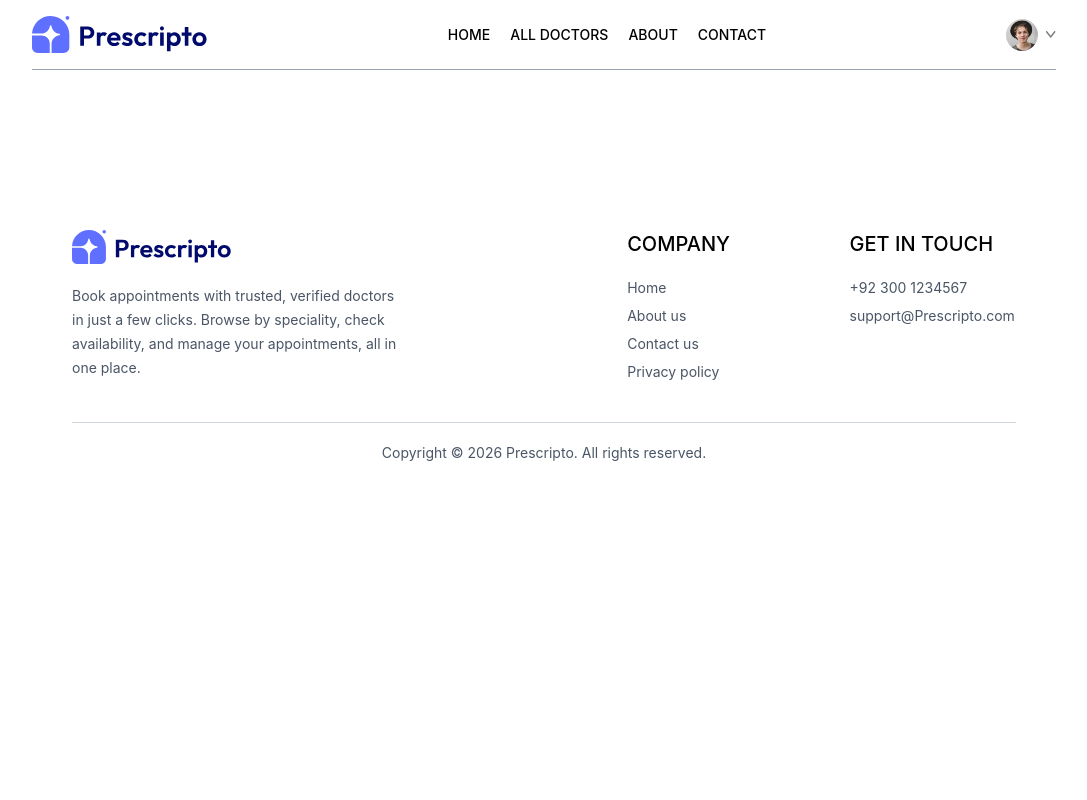
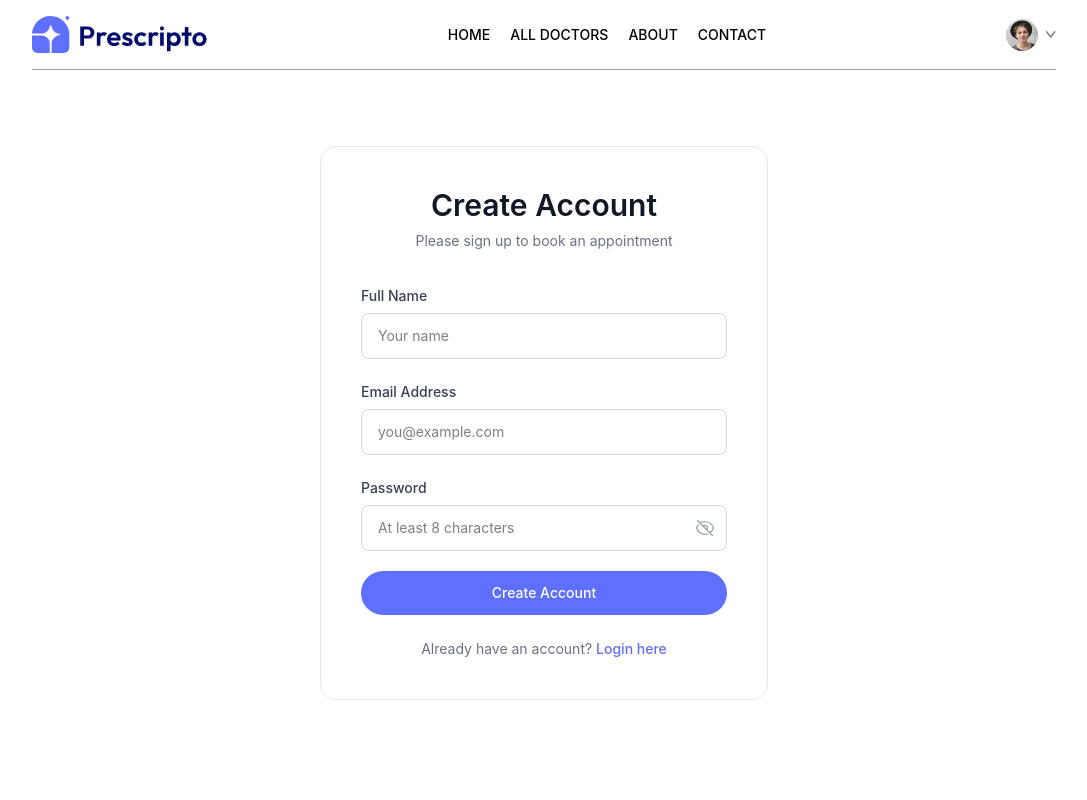
Before and after one commit to CodeWithNouman99/doctor-appointment-system-MERN-, a React (Vite) app in the folder Frontend/: page /login in a window 1280 px wide. Shown: the top 800 px of the page, without its empty margins (96-1183 px from the left). Built offline with nearby package versions, Linux system fonts and the light colour scheme.

Commit message:
Add Login page with validation

```diff
--- a/Frontend/src/pages/Login.jsx
+++ b/Frontend/src/pages/Login.jsx
@@ -1,11 +1,177 @@
-import React from 'react'
+import React, { useState } from "react";
+
+const initialForm = {
+  name: "",
+  email: "",
+  password: "",
+};
+
+const EyeIcon = ({ open }) => (
+  <svg
+    xmlns="http://www.w3.org/2000/svg"
+    fill="none"
+    viewBox="0 0 24 24"
+    strokeWidth={1.5}
+    stroke="currentColor"
+    className="w-5 h-5"
+  >
+    {open ? (
+      <>
+        <path
+          strokeLinecap="round"
+          strokeLinejoin="round"
+          d="M2.036 12.322a1.012 1.012 0 0 1 0-.639C3.423 7.51 7.36 4.5 12 4.5c4.638 0 8.573 3.007 9.963 7.178.07.207.07.431 0 .639C20.577 16.49 16.64 19.5 12 19.5c-4.638 0-8.573-3.007-9.963-7.178Z"
+        />
+        <path
+          strokeLinecap="round"
+          strokeLinejoin="round"
+          d="M15 12a3 3 0 1 1-6 0 3 3 0 0 1 6 0Z"
+        />
+      </>
+    ) : (
+      <path
+        strokeLinecap="round"
+        strokeLinejoin="round"
+        d="M3.98 8.223A10.477 10.477 0 0 0 1.934 12c1.292 4.338 5.31 7.5 10.066 7.5.993 0 1.953-.138 2.863-.395M6.228 6.228A10.45 10.45 0 0 1 12 4.5c4.756 0 8.773 3.162 10.065 7.5a10.523 10.523 0 0 1-4.293 5.774M6.228 6.228 3 3m3.228 3.228 3.65 3.65m7.894 7.894L21 21m-3.228-3.228-3.65-3.65m0 0a3 3 0 1 0-4.243-4.243m4.243 4.243L9.88 9.88"
+      />
+    )}
+  </svg>
+);
 
 const Login = () => {
+  const [mode, setMode] = useState("Sign Up");
+  const [form, setForm] = useState(initialForm);
+  const [errors, setErrors] = useState({});
+  const [showPassword, setShowPassword] = useState(false);
+
+  const isSignUp = mode === "Sign Up";
+
+  const handleChange = (e) => {
+    setForm({ ...form, [e.target.name]: e.target.value });
+    setErrors({ ...errors, [e.target.name]: "" });
+  };
+
+  const toggleMode = () => {
+    setMode(isSignUp ? "Login" : "Sign Up");
+    setErrors({});
+  };
+
+  const validate = () => {
+    const newErrors = {};
+    if (isSignUp && !form.name.trim()) newErrors.name = "Full name is required";
+    if (!/^\S+@\S+\.\S+$/.test(form.email)) newErrors.email = "Enter a valid email";
+    if (form.password.length < 8)
+      newErrors.password = "Password must be at least 8 characters";
+    return newErrors;
+  };
+
+  const handleSubmit = (e) => {
+    e.preventDefault();
+    const newErrors = validate();
+    if (Object.keys(newErrors).length > 0) {
+      setErrors(newErrors);
+      return;
+    }
+
+    console.log(isSignUp ? "Sign up data:" : "Login data:", form);
+    // TODO: send form data to the backend authentication API here
+  };
+
+  const inputClass = (field) =>
+    `w-full border rounded-lg px-4 py-3 text-sm outline-none transition-all focus:border-[#5F6FFF] focus:ring-2 focus:ring-indigo-100 ${
+      errors[field] ? "border-red-400" : "border-gray-300"
+    }`;
+
   return (
-    <div>
+    <div className="min-h-[75vh] flex items-center justify-center py-14">
+      <div className="w-full max-w-md border border-gray-200 rounded-2xl p-8 sm:p-10">
+        <div className="text-center mb-8">
+          <h1 className="text-2xl sm:text-3xl font-semibold text-gray-900">
+            {isSignUp ? "Create Account" : "Login"}
+          </h1>
+          <p className="text-sm text-gray-500 mt-2">
+            Please {isSignUp ? "sign up" : "log in"} to book an appointment
+          </p>
+        </div>
 
+        <form onSubmit={handleSubmit} noValidate className="flex flex-col gap-5">
+          {isSignUp && (
+            <div>
+              <label className="text-sm font-medium text-gray-700">Full Name</label>
+              <input
+                name="name"
+                value={form.name}
+                onChange={handleChange}
+                placeholder="Your name"
+                className={`mt-1.5 ${inputClass("name")}`}
+              />
+              {errors.name && (
+                <p className="text-xs text-red-500 mt-1">{errors.name}</p>
+              )}
+            </div>
+          )}
+
+          <div>
+            <label className="text-sm font-medium text-gray-700">Email Address</label>
+            <input
+              name="email"
+              type="email"
+              value={form.email}
+              onChange={handleChange}
+              placeholder="you@example.com"
+              className={`mt-1.5 ${inputClass("email")}`}
+            />
+            {errors.email && (
+              <p className="text-xs text-red-500 mt-1">{errors.email}</p>
+            )}
+          </div>
+
+          <div>
+            <label className="text-sm font-medium text-gray-700">Password</label>
+            <div className="relative mt-1.5">
+              <input
+                name="password"
+                type={showPassword ? "text" : "password"}
+                value={form.password}
+                onChange={handleChange}
+                placeholder="At least 8 characters"
+                className={`pr-11 ${inputClass("password")}`}
+              />
+              <button
+                type="button"
+                onClick={() => setShowPassword((prev) => !prev)}
+                className="absolute right-3 top-1/2 -translate-y-1/2 text-gray-400 hover:text-gray-600"
+                aria-label={showPassword ? "Hide password" : "Show password"}
+              >
+                <EyeIcon open={showPassword} />
+              </button>
+            </div>
+            {errors.password && (
+              <p className="text-xs text-red-500 mt-1">{errors.password}</p>
+            )}
+          </div>
+
+          <button
+            type="submit"
+            className="w-full bg-[#5F6FFF] text-white text-sm font-medium py-3 rounded-full hover:bg-[#4B5BE6] active:scale-95 transition-all duration-300"
+          >
+            {isSignUp ? "Create Account" : "Login"}
+          </button>
+        </form>
+
+        <p className="text-center text-sm text-gray-500 mt-6">
+          {isSignUp ? "Already have an account?" : "Create a new account?"}{" "}
+          <button
+            type="button"
+            onClick={toggleMode}
+            className="text-[#5F6FFF] font-medium hover:underline"
+          >
+            {isSignUp ? "Login here" : "Click here"}
+          </button>
+        </p>
+      </div>
     </div>
-  )
-}
+  );
+};
 
-export default Login
+export default Login;
```
